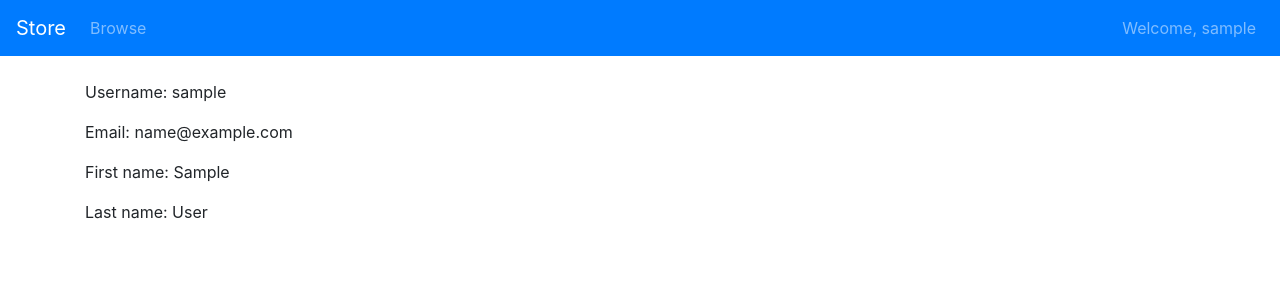
After one commit to GeorgeF23/GAD_Project2, a Django app: page /accounts/profile/ in a window 1280 px wide. The commit adds this page. Shown: the top 300 px of the page. Run offline with Django 3.2, Linux system fonts and the light colour scheme; the visitor is signed in with stand-in values (Sample User, id 1); some libraries are stand-ins or nearby versions.

Commit message:
Created profile page where users can view their information

```diff
--- /dev/null
+++ b/accounts/templates/accounts/profile.html
@@ -0,0 +1,11 @@
+{% extends 'base.html' %}
+
+{% block content %}
+    <div class="container">
+        <br><p>Username: {{ request.user.username }}</p>
+        <p>Email: {{ request.user.email }}</p>
+        <p>First name: {{ request.user.first_name }}</p>
+        <p>Last name: {{ request.user.last_name }}</p>
+
+    </div>
+{% endblock %}
--- a/accounts/urls.py
+++ b/accounts/urls.py
@@ -1,10 +1,11 @@
 from django.urls import path
 
-from .views import login_view, register_view
+from .views import login_view, register_view, profile_view
 
 app_name = 'accounts'
 
 urlpatterns = [
     path('login/', login_view, name="login_view"),
-    path('register/', register_view, name="register_view")
+    path('register/', register_view, name="register_view"),
+    path('profile/', profile_view, name="profile_view")
 ]
--- a/accounts/views.py
+++ b/accounts/views.py
@@ -1,3 +1,4 @@
+from django.contrib.auth.decorators import login_required
 from django.shortcuts import render, redirect
 from django.contrib.auth import authenticate, login
 from django.contrib.auth.models import User
@@ -84,3 +85,8 @@ def register_view(request):
 
         login(request, user)
         return redirect('/')
+
+
+@login_required
+def profile_view(request):
+    return render(request, 'accounts/profile.html')
--- a/templates/base.html
+++ b/templates/base.html
@@ -15,13 +15,13 @@
     <div class="navbar-collapse collapse" id="collapsingNavbar">
         <ul class="navbar-nav">
             <li class="nav-item">
-                <a class="nav-link" href="store/categories">Browse</a>
+                <a class="nav-link" href="/store/categories">Browse</a>
             </li>
         </ul>
         <ul class="navbar-nav ml-auto">
             {% if request.user.is_authenticated %}
                 <li class="nav-item">
-                    <a class="nav-link" href="{% url 'accounts:login_view' %}">Welcome, {{ request.user }}</a>
+                    <a class="nav-link" href="{% url 'accounts:profile_view' %}">Welcome, {{ request.user }}</a>
                 </li>
             {% else %}
                 <li class="nav-item">
```
